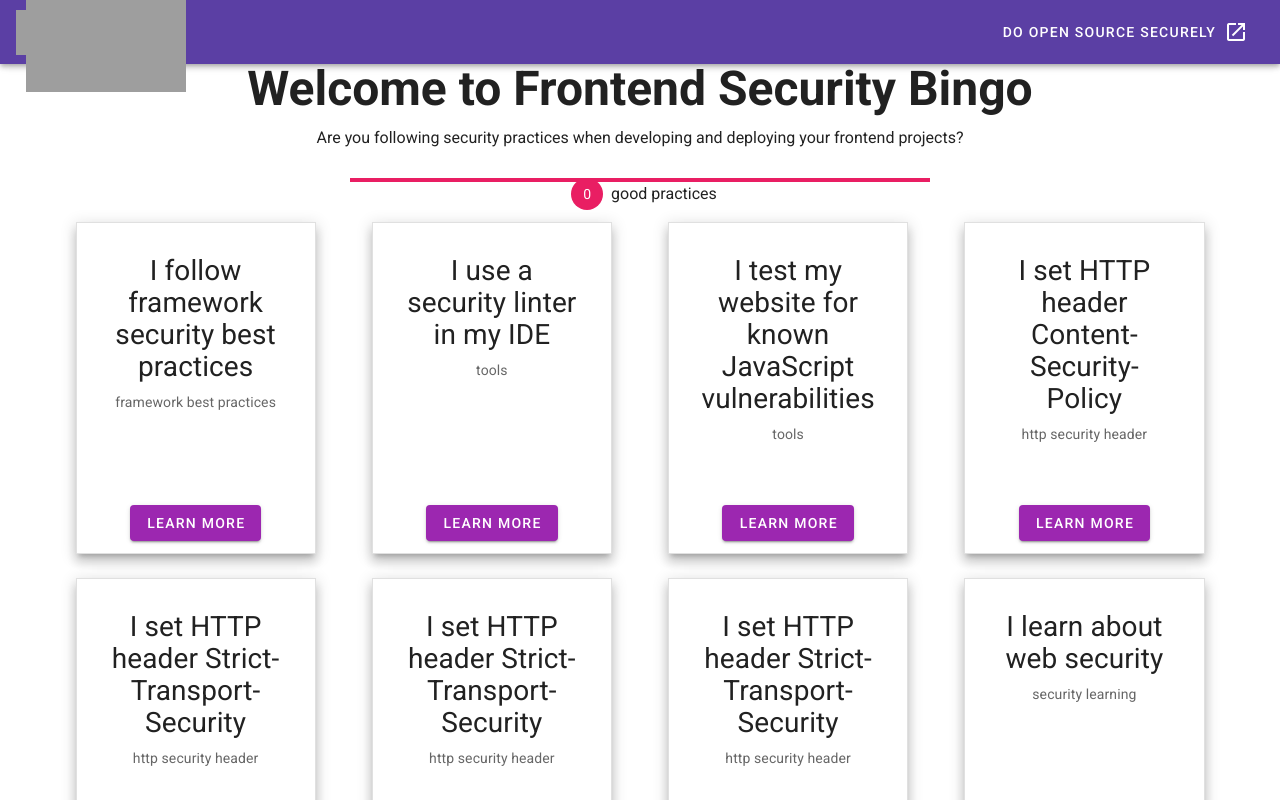
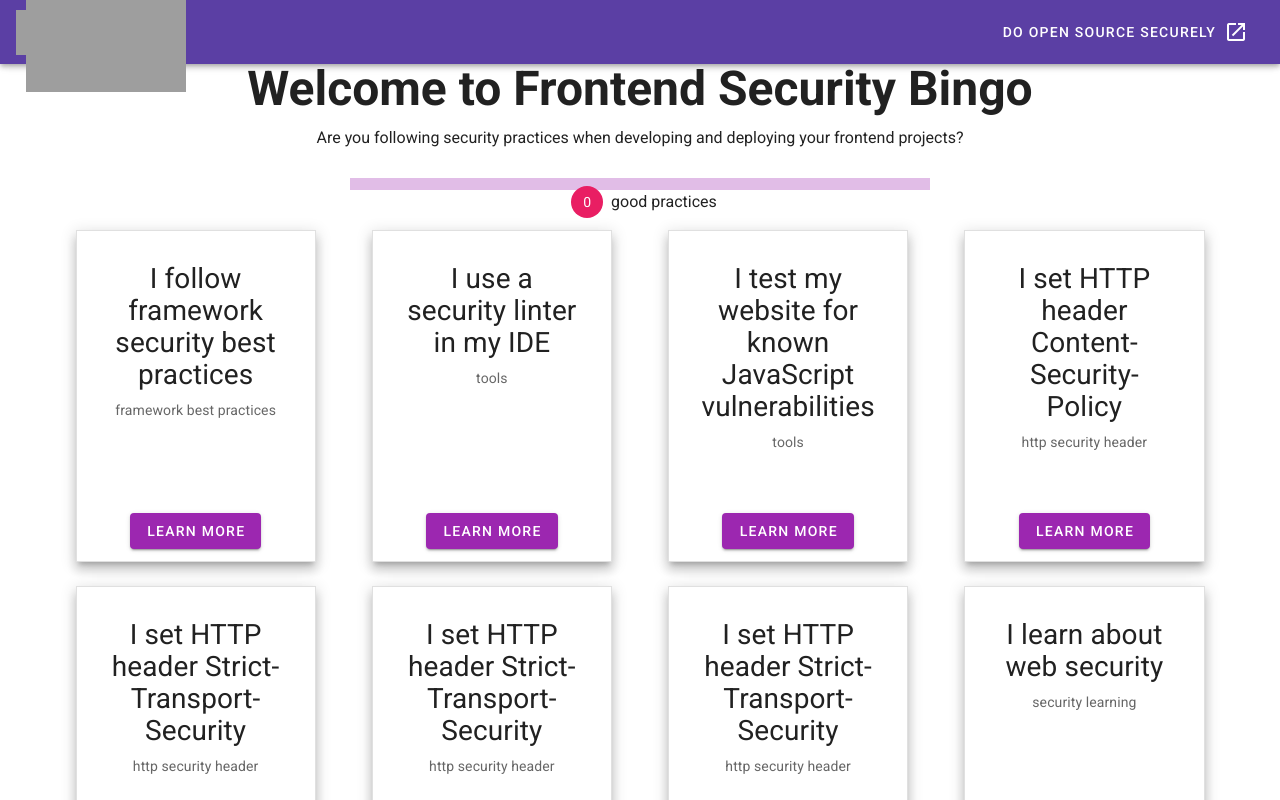
Before and after one commit to snyk-labs/frontend-security-bingo, a Vue app: page / in a window 1280 px wide. Both pictures are taken after a click on the button "LET'S PLAY!". Shown: the top 800 px of the page. Built offline with nearby package versions, Linux system fonts and the light colour scheme; grey boxes are pictures that could not be loaded; what vue-confetti would draw is missing.

Commit message:
fix: emphasize progress bar

```diff
--- a/src/components/Bingo.vue
+++ b/src/components/Bingo.vue
@@ -4,8 +4,8 @@
       <v-col md="6" offset-md="3">
         <v-row align="center" justify="center">
           <v-progress-linear
-            background-color="pink"
             color="purple"
+            height="12"
             v-bind:value="bingoItemsToggledPercent"
           ></v-progress-linear>
 
```
